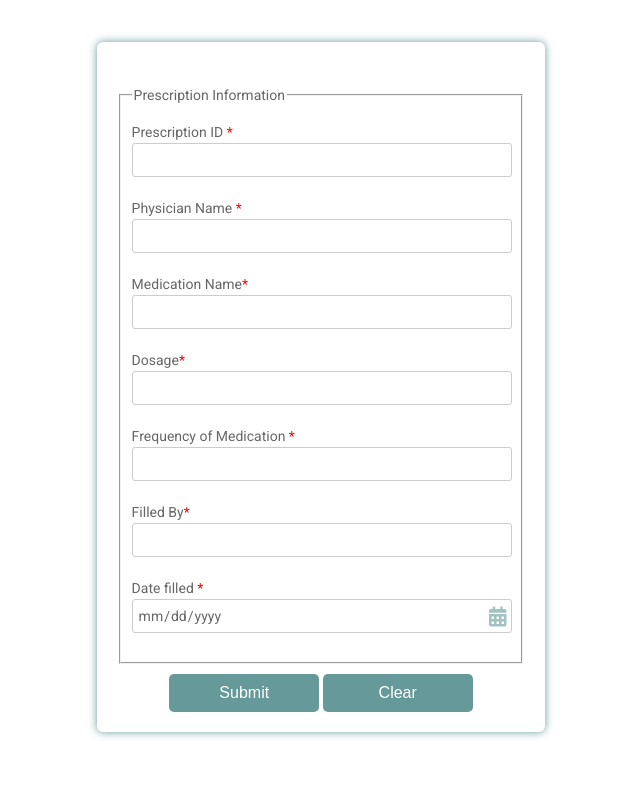
After one commit to Dotechno/Health-Tracker, a Flask app: template templates/create_prescription.html in a window 1280 px wide. The commit adds this page. Shown: the whole page, without its empty margins (339-979 px from the left). Run offline with Flask 3, Linux system fonts and the light colour scheme; the template is opened without the code that fills it, so the values that code supplies are empty; parts of the project's set-up code (start-up, migrations or seed data) failed here and were passed over; some libraries are stand-ins or nearby versions.

Commit message:
tetsing for adding a prescription

```diff
--- a/run.py
+++ b/run.py
@@ -10,7 +10,9 @@ from datetime import datetime
 
 # Initialize app
 app = Flask(__name__)
+
 app.config['SQLALCHEMY_DATABASE_URI'] = 'sqlite:///users.db'
+
 app.config['SECRET_KEY'] = 'arbitrarySecretKey'
 
 # db = SQLAlchemy(app)
@@ -20,7 +22,7 @@ login_manager = LoginManager(app)
 
 # Word around so autopep8 E402 doesn't formats import after app = Flask(__name__)
 if not 'models' in sys.modules:
-    from model import db, User
+    from model import db, User, Prescription
 
 
 # Routes
@@ -122,6 +124,33 @@ def logout():
     logout_user()
     return redirect(url_for('index'))
 
+# Route for Create Prescription
+
+@app.route('/create_prescription', methods=['POST', 'GET'])
+def create_prescription():
+    #return render_template('create_prescription.html')
+    if request.method == 'POST':
+
+        id=request.form['id']
+        physician_name=request.form.get("PhysicianName")
+        medication=request.form.get('Medication')
+        dosage=request.form.get('dosage')
+        frequency=request.form.get('frequency')
+        filled_by=request.form.get('filled_by')
+        Details=Prescription(id=id,physicianName=physician_name,medication=medication,dosage=dosage,frequency=frequency,filledBy=filled_by)
+        db.session.add(Details)
+        db.session.commit()
+        flash(f'Prescription added!', 'success')
+        return redirect(url_for('create_prescription'))
+
+
+
+    else:
+        return render_template('admin.html')
+
+
+
+
 
 @ login_manager.user_loader
 def load_user(user_id):
--- a/setup.py
+++ b/setup.py
@@ -2,6 +2,8 @@ import sys
 from flask import Flask
 app = Flask(__name__)
 app.config['SQLALCHEMY_DATABASE_URI'] = 'sqlite:///users.db'
+app.config['SQLALCHEMY_BINDS']={'prescription':'sqlite:///prescription.db'}
+
 app.config['SECRET_KEY'] = 'arbitrarySecretKey'
 
 
--- /dev/null
+++ b/static/css/createprescription.css
@@ -0,0 +1,185 @@
+html, body {
+    min-height: 100%;
+    }
+    body, div, form, input, select, textarea, label, p {
+    padding: 0;
+    margin: 0;
+    outline: none;
+    font-family: Roboto, Arial, sans-serif;
+    font-size: 14px;
+    color: #666;
+    line-height: 22px;
+    }
+    h1 {
+    position: absolute;
+    margin: 0;
+    font-size: 38px;
+    color: #fff;
+    z-index: 2;
+    line-height: 83px;
+    }
+    textarea {
+    width: calc(100% - 12px);
+    padding: 5px;
+    }
+    .testbox {
+    display: grid;
+    justify-content: center;
+    align-items: center;
+    height: inherit;
+    padding: 20px;
+    }
+    form {
+    width: 100%;
+    padding: 20px;
+    border-radius: 6px;
+    background: #fff;
+    box-shadow: 0 0 8px  #669999;
+    }
+    .banner {
+    position: relative;
+    height: 300px;
+    background-image: url("/uploads/media/default/0001/02/174b2e72df50743dfaa0a3bf9d2e59d8b42c91e1.jpeg");
+    background-size: cover;
+    display: flex;
+    justify-content: center;
+    align-items: center;
+    text-align: center;
+    }
+    .banner::after {
+    content: "";
+    background-color: rgba(0, 0, 0, 0.2);
+    position: absolute;
+    width: 100%;
+    height: 100%;
+    }
+    input, select, textarea {
+    margin-bottom: 10px;
+    border: 1px solid #ccc;
+    border-radius: 3px;
+    }
+    input {
+    width: calc(100% - 10px);
+    padding: 5px;
+    }
+    input[type="date"] {
+    padding: 4px 5px;
+    }
+    textarea {
+    width: calc(100% - 12px);
+    padding: 5px;
+    }
+    .item:hover p, .item:hover i, .question:hover p, .question label:hover, input:hover::placeholder {
+    color:  #669999;
+    }
+    .item input:hover, .item select:hover, .item textarea:hover {
+    border: 1px solid transparent;
+    box-shadow: 0 0 3px 0  #669999;
+    color: #669999;
+    }
+    .item {
+    position: relative;
+    margin: 10px 0;
+    }
+    .item span {
+    color: red;
+    }
+    input[type="date"]::-webkit-inner-spin-button {
+    display: none;
+    }
+    .item i, input[type="date"]::-webkit-calendar-picker-indicator {
+    position: absolute;
+    font-size: 20px;
+    color:  #a3c2c2;
+    }
+    .item i {
+    right: 1%;
+    top: 30px;
+    z-index: 1;
+    }
+    [type="date"]::-webkit-calendar-picker-indicator {
+    right: 1%;
+    z-index: 2;
+    opacity: 0;
+    cursor: pointer;
+    }
+    input[type=radio], input[type=checkbox]  {
+    display: none;
+    }
+    label.radio {
+    position: relative;
+    display: inline-block;
+    margin: 5px 20px 15px 0;
+    cursor: pointer;
+    }
+    .question span {
+    margin-left: 30px;
+    }
+    .question-answer label {
+    display: block;
+    }
+    label.radio:before {
+    content: "";
+    position: absolute;
+    left: 0;
+    width: 17px;
+    height: 17px;
+    border-radius: 50%;
+    border: 2px solid #ccc;
+    }
+    input[type=radio]:checked + label:before, label.radio:hover:before {
+    border: 2px solid  #669999;
+    }
+    label.radio:after {
+    content: "";
+    position: absolute;
+    top: 6px;
+    left: 5px;
+    width: 8px;
+    height: 4px;
+    border: 3px solid  #669999;
+    border-top: none;
+    border-right: none;
+    transform: rotate(-45deg);
+    opacity: 0;
+    }
+    input[type=radio]:checked + label:after {
+    opacity: 1;
+    }
+    .flax {
+    display:flex;
+    justify-content:space-around;
+    }
+    .btn-block {
+    margin-top: 10px;
+    text-align: center;
+    }
+    button {
+    width: 150px;
+    padding: 10px;
+    border: none;
+    border-radius: 5px;
+    background:  #669999;
+    font-size: 16px;
+    color: #fff;
+    cursor: pointer;
+    }
+    button:hover {
+    background:  #a3c2c2;
+    }
+    @media (min-width: 568px) {
+    .name-item, .city-item {
+    display: flex;
+    flex-wrap: wrap;
+    justify-content: space-between;
+    }
+    .name-item input, .name-item div {
+    width: calc(50% - 20px);
+    }
+    .name-item div input {
+    width:97%;}
+    .name-item div label {
+    display:block;
+    padding-bottom:5px;
+    }
+    }
--- a/templates/admin.html
+++ b/templates/admin.html
@@ -28,6 +28,9 @@
                 </li>
                 <li class="nav-item">
                     <a class="nav-link active" aria-current="page" href="/patients">Patients</a>
+                </li>
+                <li class="nav-item">
+                    <a class="nav-link active" aria-current="page" href="/create_prescription">Pres</a>
                 </li>
                 <li class="nav-item">
                     <a class="nav-link" href="logout">Logout</a>
--- /dev/null
+++ b/templates/create_prescription.html
@@ -0,0 +1,71 @@
+<!DOCTYPE html>
+<html>
+    {% block head %}
+
+    <title>Family Medicine Practice</title>
+    <link href="https://fonts.googleapis.com/css?family=Roboto:300,400,500,700" rel="stylesheet">
+    <link rel="stylesheet" href="https://use.fontawesome.com/releases/v5.5.0/css/all.css" integrity="sha384-B4dIYHKNBt8Bc12p+WXckhzcICo0wtJAoU8YZTY5qE0Id1GSseTk6S+L3BlXeVIU" crossorigin="anonymous">
+    <link href="../static/css/createprescription.css" rel="stylesheet">
+
+    {% endblock %}
+    <script>
+      function myFunction() {
+        alert("Prescription Successfully Added !");
+      }
+      </script>
+
+    {% block body %}
+    <div class="testbox">
+        <BR>
+        <form action="" method="POST" id="prescription_form">
+        <br/>
+        <fieldset>
+          <legend>Prescription Information</legend>
+          <div class="item">
+            <label > Prescription ID <span>*</span></label>
+            <input type="number" name="id" id="id" required/>
+          </div>
+          <div class="item">
+            <label for="lname"> Physician Name <span>*</span></label>
+            <input type="text" name="PhysicianName" id="PhysicianName" required/>
+          </div>
+          <div class="item">
+            <label for="initial">Medication Name<span>*</span></label>
+            <input type="text" name="Medication" id="Medication" required/>
+          </div>
+          <div class="item">
+            <label for="phone"> Dosage<span>*</span></label>
+            <input type="text"  name="dosage" id="dosage" required/>
+          </div>
+
+          <div class="item">
+            <label for="bdate"> Frequency of Medication <span>*</span></label>
+            <input  type="text" name="frequency" id="frequency"required/>
+          <!--  <i class="fas fa-calendar-alt"></i> -->
+          </div>
+
+
+          <div class="item">
+            <label for="phone"> Filled By<span>*</span></label>
+            <input type="text"   name="filled_by" id="filled_by" required/>
+          </div>
+
+
+          <div class="item">
+            <label for="date">Date filled <span>*</span></label>
+            <input id="date" type="date" name="date" required/>
+            <i class="fas fa-calendar-alt"></i>
+          </div>
+
+
+        </fieldset>
+        <div class="btn-block">
+          <button type="submit" href="/" onclick="myFunction()">Submit</button>
+          <button type="reset" href="/" onclick="myFunction()">Clear</button>
+
+        </div>
+      </form>
+    </div>
+
+    {% endblock %}
+    </html>
```
Also changed, not shown: model.py (+19 -0 lines), presscrption.db (added), users.db (added).
